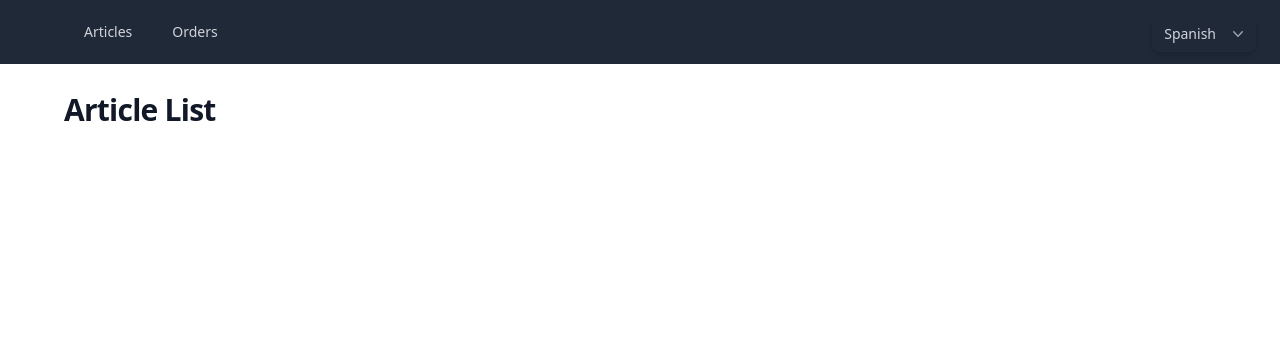
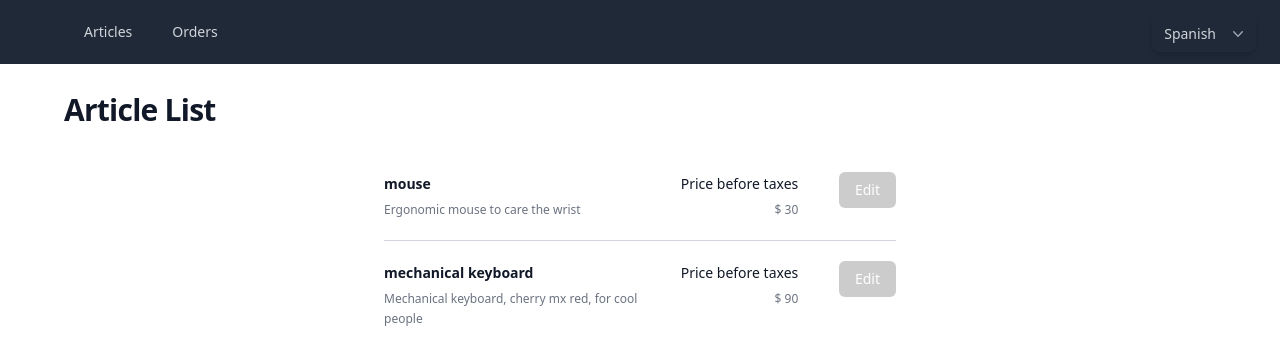
Before and after one commit to BrianBernal/fullstack-article-orders, a React (Vite) app: page / in a window 1280 px wide. Shown: the top 362 px of the page. Built offline with nearby package versions, Linux system fonts and the light colour scheme.

Commit message:
First mock up list

```diff
--- a/src/pages/articles/Articles.tsx
+++ b/src/pages/articles/Articles.tsx
@@ -1,7 +1,48 @@
 import Header from "@/components/header/Header";
+import { articles } from "../../../backend-dev-server/db.json";
 
 function Articles() {
-  return <Header title="Article List" />;
+  return (
+    <>
+      <Header title="Article List" />
+      <ul role="list" className="divide-y divide-gray-300 max-w-lg mx-auto">
+        {articles.map((art) => {
+          const { detail, stock } = art;
+          const { description, name, priceNoTaxes, ref } = detail;
+          return (
+            <li key={ref} className="flex justify-between gap-x-6 py-5">
+              <div className="flex gap-x-4 w-64">
+                <div className="min-w-0 flex-auto">
+                  <p className="text-sm font-semibold leading-6 text-gray-900">
+                    {name}
+                  </p>
+                  <p className="mt-1 text-xs leading-5 text-gray-500">
+                    {description}
+                  </p>
+                </div>
+              </div>
+              <div className="sm:flex sm:flex-col sm:items-end">
+                <p className="text-sm leading-6 text-gray-900">
+                  Price before taxes
+                </p>
+                <p className="mt-1 text-xs leading-5 text-gray-500">
+                  $ {priceNoTaxes}
+                </p>
+              </div>
+              <div className="sm:flex sm:flex-col sm:items-end">
+                <button
+                  type="button"
+                  className="rounded-md bg-black bg-opacity-20 px-4 py-2 text-sm font-medium text-white hover:bg-opacity-30 focus:outline-none focus-visible:ring-2 focus-visible:ring-white focus-visible:ring-opacity-75"
+                >
+                  Edit
+                </button>
+              </div>
+            </li>
+          );
+        })}
+      </ul>
+    </>
+  );
 }
 
 export default Articles;
```
